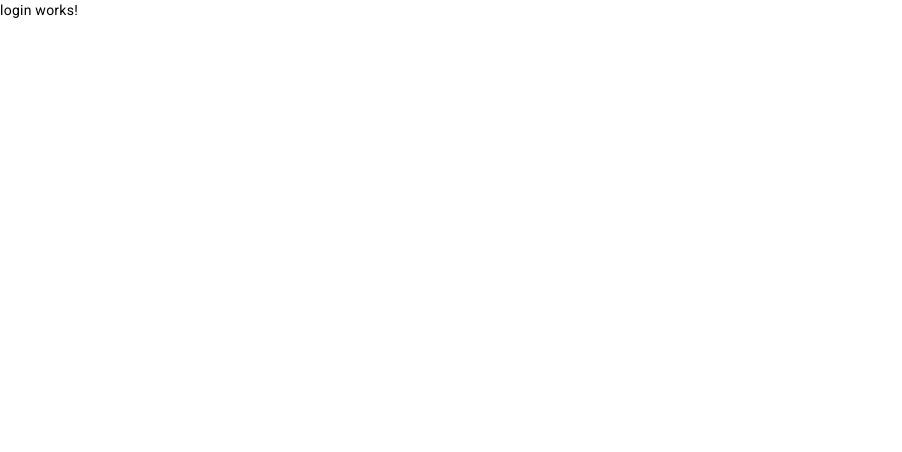
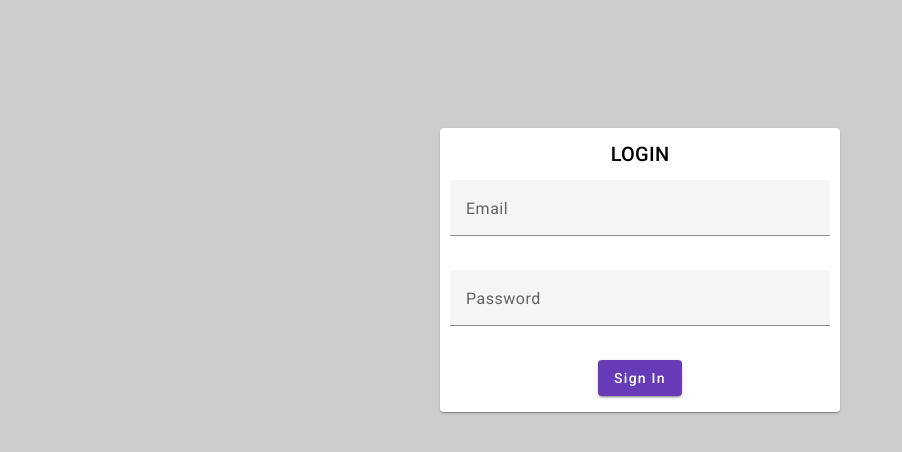
Before and after one commit to icalderoncaceres/angular-challenge, an Angular app: page /login in a window 1280 px wide. Shown: the top 452 px of the page, without its empty margins (0-902 px from the left). Built offline with nearby package versions, Linux system fonts and the light colour scheme.

Commit message:
feat(login): login layout

```diff
--- a/src/app/pages/home/home.component.html
+++ b/src/app/pages/home/home.component.html
@@ -1 +1 @@
-<p>home works!</p>
+<p>homenb works!</p>
--- a/src/app/pages/login/login.component.html
+++ b/src/app/pages/login/login.component.html
@@ -1 +1,24 @@
-<p>login works!</p>
+<mat-card>
+    <mat-card-title>LOGIN</mat-card-title>
+    <mat-card-content>
+        <form [formGroup]="loginForm">
+            <p>
+                <mat-form-field>
+                    <mat-label>Email</mat-label>
+                    <input type="email" matInput formControlName="email" placeholder="Email">
+                </mat-form-field>
+            </p>
+            <p>
+                <mat-form-field>
+                    <mat-label>Password</mat-label>
+                    <input type="password" matInput formControlName="password" placeholder="Password">
+                </mat-form-field>
+            </p>
+
+            <button mat-raised-button color="primary">Sign In</button>
+
+            <div *ngFor="let err of errors" class="error">{{err}}</div>
+        </form>
+
+    </mat-card-content>
+</mat-card>
--- a/src/app/pages/login/login.component.scss
+++ b/src/app/pages/login/login.component.scss
@@ -0,0 +1,42 @@
+:host {
+    display: flex;
+    justify-content: center;
+    margin: 100px 0px;
+  }
+
+  mat-card {
+    max-width: 400px;
+    min-width: 400px;
+    margin: 2em auto;
+    text-align: center;
+  }
+
+  mat-form-field {
+    display: block;
+    min-width: 380px;
+  }
+  .mat-form-field {
+    width: 100%;
+    min-width: 400px;
+  }
+
+  mat-card-title,
+  mat-card-content {
+    display: flex;
+    justify-content: center;
+    margin-top: 10px;
+  }
+
+  .error {
+    padding: 5px;
+    border-radius: 3%;
+    width: 380px;
+    color: white;
+    background-color: red;
+    margin-top: 10px;
+  }
+
+  .button {
+    display: flex;
+    justify-content: flex-end;
+  }
--- a/src/app/pages/login/login.component.ts
+++ b/src/app/pages/login/login.component.ts
@@ -1,4 +1,5 @@
 import { Component } from '@angular/core';
+import { FormGroup, FormControl } from '@angular/forms';
 
 @Component({
   selector: 'app-login',
@@ -6,5 +7,10 @@ import { Component } from '@angular/core';
   styleUrls: ['./login.component.scss']
 })
 export class LoginComponent {
+  loginForm = new FormGroup({
+    email: new FormControl(''),
+    password: new FormControl(''),
+  });
 
+  errors: string[] = [];
 }
--- a/src/index.html
+++ b/src/index.html
@@ -2,7 +2,7 @@
 <html lang="en">
 <head>
   <meta charset="utf-8">
-  <title>AngularChallengeApp</title>
+  <title>Angular Challenge</title>
   <base href="/">
   <meta name="viewport" content="width=device-width, initial-scale=1">
   <link rel="icon" type="image/x-icon" href="favicon.ico">
@@ -10,7 +10,7 @@
   <link href="https://fonts.googleapis.com/css2?family=Roboto:wght@300;400;500&display=swap" rel="stylesheet">
   <link href="https://fonts.googleapis.com/icon?family=Material+Icons" rel="stylesheet">
 </head>
-<body class="mat-typography">
+<body class="mat-typography" style="background-color: #ccc">
   <app-root></app-root>
 </body>
 </html>
```
Also changed, not shown: src/app/app.module.ts (+11 -1 lines).
